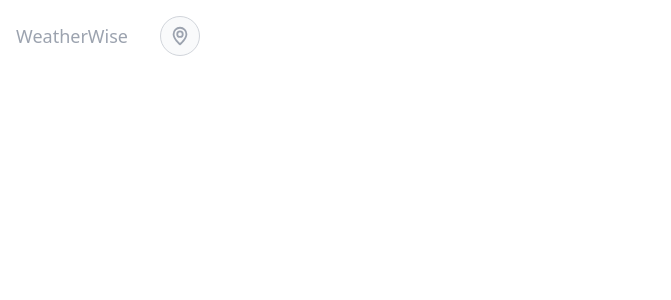
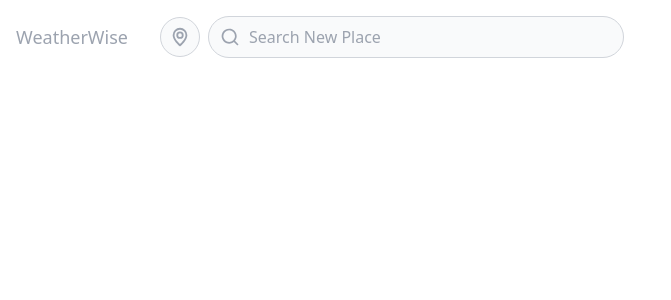
Before and after one commit to Abubacer/WeatherWise, a React (Create React App) app: page / in a window 1280 px wide. Shown: the top 300 px of the page, without its empty margins (0-671 px from the left). Built offline with nearby package versions, Linux system fonts and the light colour scheme.

Commit message:
Implement the search input in the header component - Import the search icon from react-unicons. - Applied tailwind css  styling to maintain a cohesive look and feel

```diff
--- a/src/components/Header.js
+++ b/src/components/Header.js
@@ -1,5 +1,6 @@
 import React from 'react';
 import { UilMapMarker } from '@iconscout/react-unicons'
+import { UilSearch } from '@iconscout/react-unicons';
 
 const Header = () => {
     return (
@@ -8,6 +9,15 @@ const Header = () => {
             <button className="p-2 border border-gray-300 bg-gray-50 text-gray-800 rounded-3xl mr-2 hover:border-blue-400 hover:bg-blue-400 transition ease-out">
                 <UilMapMarker size={22} className="text-gray-400 cursor-pointer hover:text-white" />
             </button>
+
+            <div className="relative sm:w-full xl:w-1/3">
+                <UilSearch size={20} className="absolute left-3 top-1/2 transform -translate-y-1/2 text-gray-400 transition ease-out hover:scale-125" />
+                <input
+                    type="text"
+                    placeholder="Search new place"
+                    className="w-full pl-10 p-2 border border-gray-300 bg-gray-50 text-gray-800 focus:outline-none capitalize rounded-3xl"
+                />
+            </div>
         </div >
     );
 };
```
